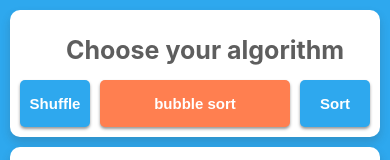
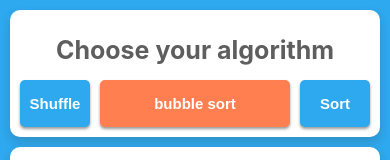
Before and after one commit to rudensergey/algo-visualiser, a React app: page / in a window 390 px wide. Shown: the top 160 px of the page. Built offline with nearby package versions, Linux system fonts and the light colour scheme.

Commit message:
center title

```diff
--- a/src/components/visualiser/style.css
+++ b/src/components/visualiser/style.css
@@ -137,10 +137,12 @@
 
   .visualiser__title {
     width: 100%;
+    margin: 0;
     flex: 0, 0, 100%;
     display: flex;
     justify-content: center;
     align-items: center;
+    user-select: none;
   }
 
   .visualiser__button {
```
